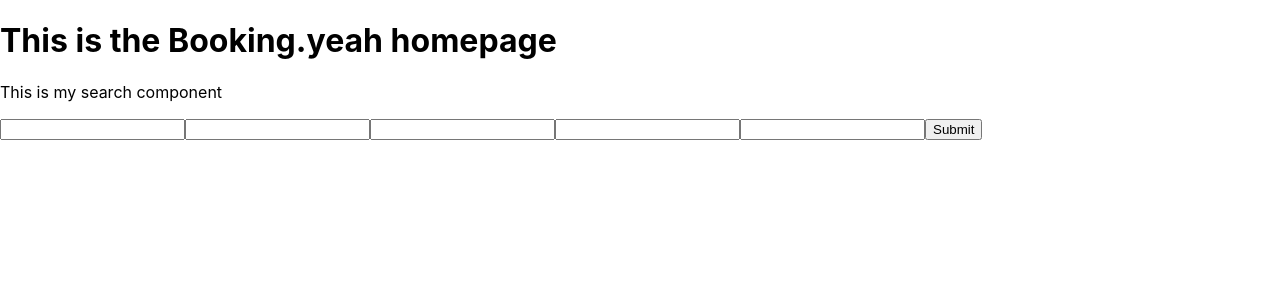
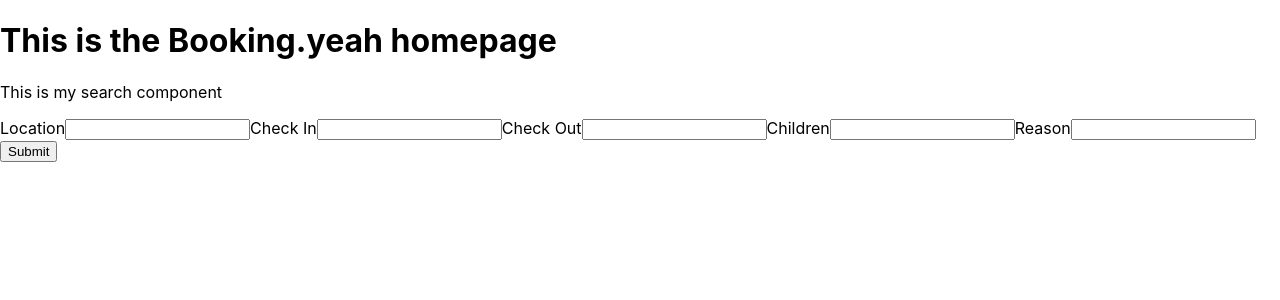
Before and after one commit to juanmardikian/Booking_dot_com_P3, a React (Create React App) app in the folder client/: page / in a window 1280 px wide. Shown: the top 300 px of the page. Built offline with nearby package versions, Linux system fonts and the light colour scheme.

Commit message:
Working on search functionality

```diff
--- a/client/src/components/Search.js
+++ b/client/src/components/Search.js
@@ -19,6 +19,7 @@ const Search = props => {
         <div>
             <p>This is my search component</p>
             <form onSubmit={formik.handleSubmit}>
+                <label htmlFor="location">Location</label>
                 <input
                     id='location'
                     name='location'
@@ -26,6 +27,7 @@ const Search = props => {
                     onChange={formik.handleChange}
                     value={formik.values.location}
                     />
+                <label htmlFor="checkIn">Check In</label>
                 <input
                     id='checkIn'
                     name='checkIn'
@@ -33,6 +35,7 @@ const Search = props => {
                     onChange={formik.handleChange}
                     value={formik.values.checkIn}
                     />
+                <label htmlFor="checkOut">Check Out</label>
                 <input
                     id='adults'
                     name='adults'
@@ -40,6 +43,7 @@ const Search = props => {
                     onChange={formik.handleChange}
                     value={formik.values.adults}
                     />
+                <label htmlFor="children">Children</label>
                 <input
                     id='children'
                     name='children'
@@ -47,6 +51,7 @@ const Search = props => {
                     onChange={formik.handleChange}
                     value={formik.values.children}
                     />
+                <label htmlFor="reason">Reason</label>
                 <input
                     id='reason'
                     name='reason'
```
